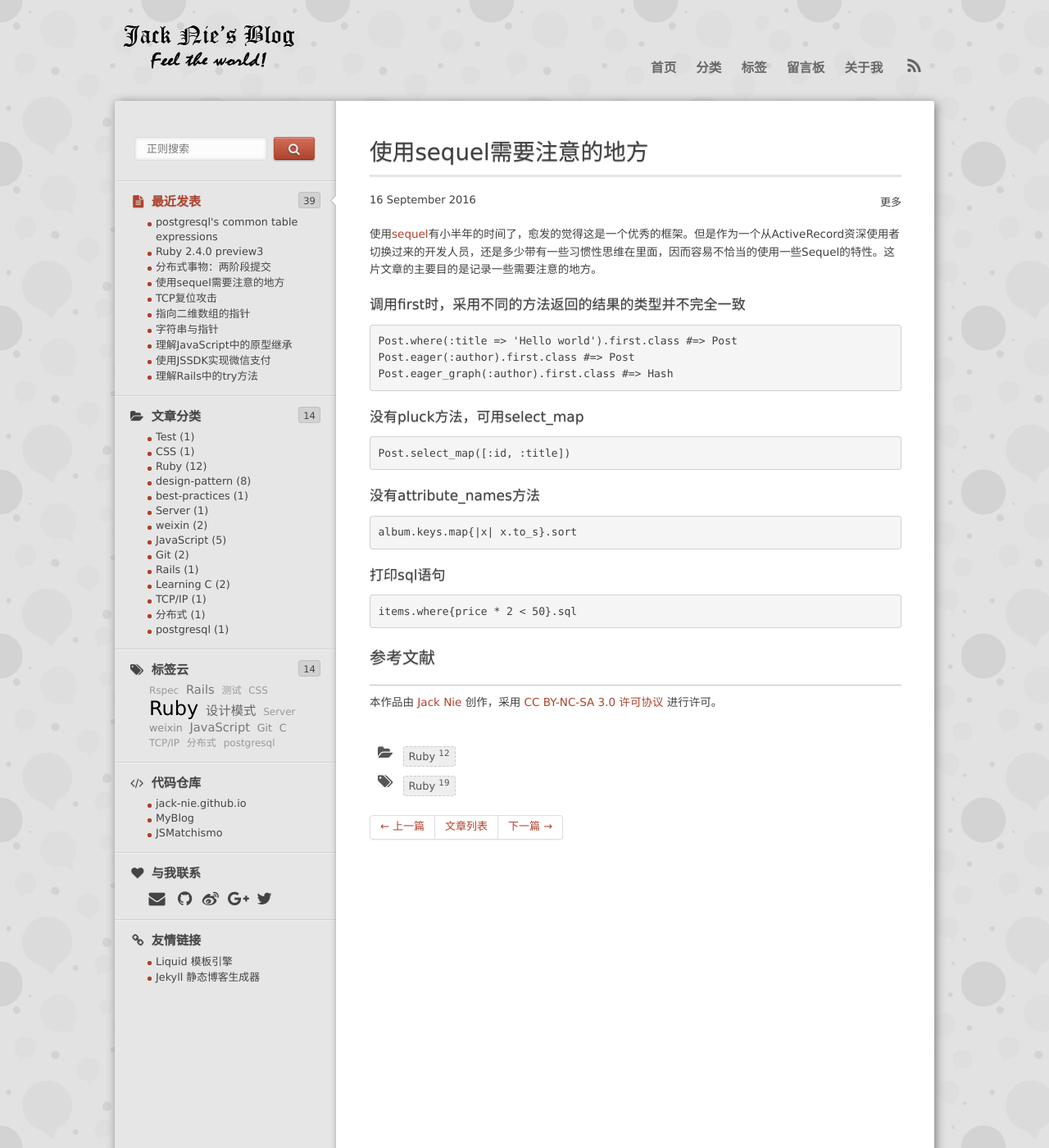
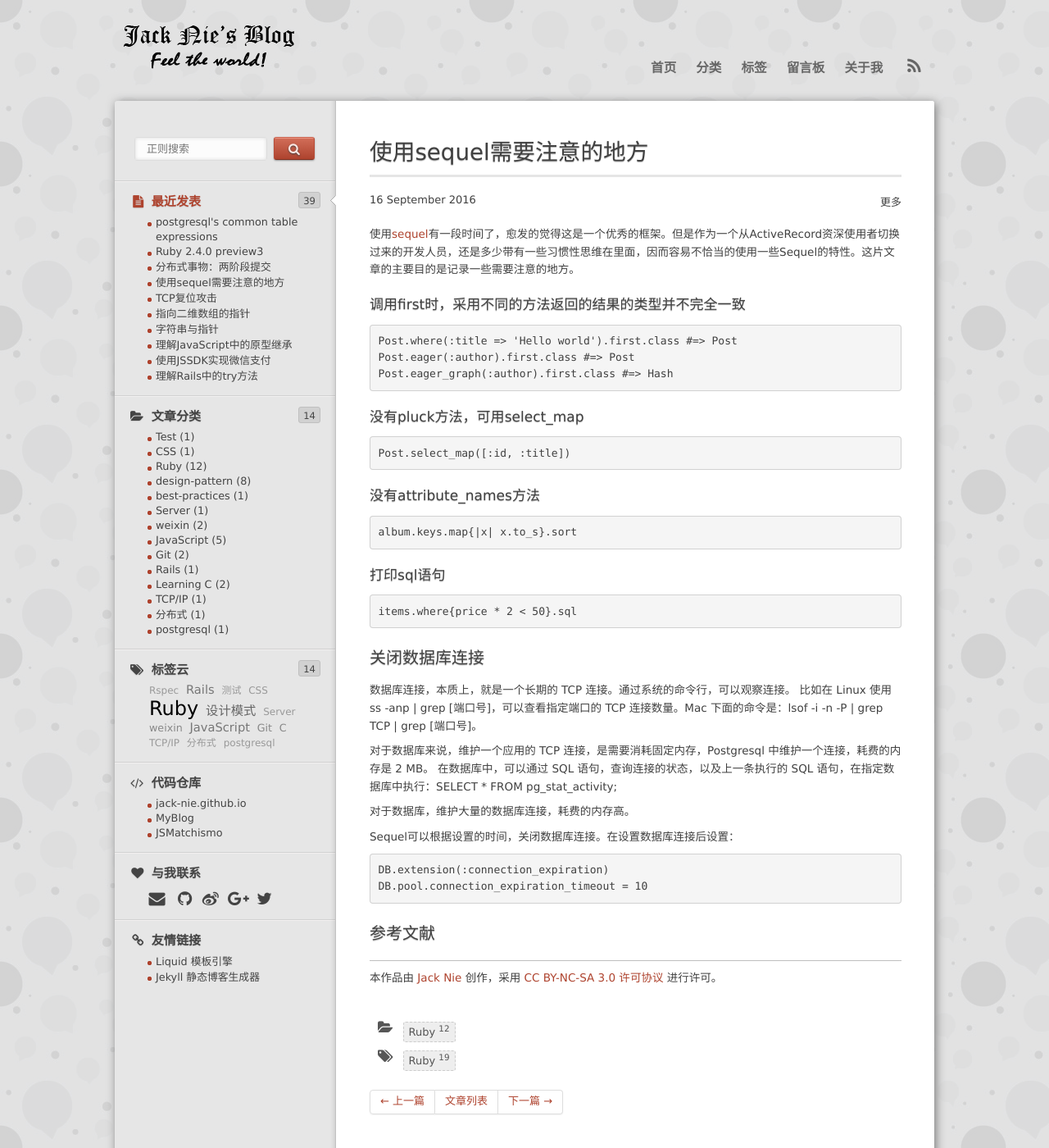
Before and after one commit to jack-nie/jack-nie.github.io, a Jekyll site: the page built from _posts/2016-09-16-be-careful-with-sequel-when-transfer-from-activerecord.markdown, in a window 1280 px wide and 1400 px high. Shown: the whole window at 82% size. Built offline with Jekyll 4.4.1, drawn with Linux system fonts in a browser that asks for light colours; nearby versions of some CDN libraries; library files that are not in the unit come from our copies; comment, search, counter and statistics services are not loaded.

Commit message:
add more item

````diff
--- a/_posts/2016-09-16-be-careful-with-sequel-when-transfer-from-activerecord.markdown
+++ b/_posts/2016-09-16-be-careful-with-sequel-when-transfer-from-activerecord.markdown
@@ -9,7 +9,7 @@ tags: ["Ruby"]
 ---
 {% include JB/setup %}
 
-使用[sequel](https://github.com/jeremyevans/sequel)有小半年的时间了，愈发的觉得这是一个优秀的框架。但是作为一个从ActiveRecord资深使用者切换过来的开发人员，还是多少带有一些习惯性思维在里面，因而容易不恰当的使用一些Sequel的特性。这片文章的主要目的是记录一些需要注意的地方。
+使用[sequel](https://github.com/jeremyevans/sequel)有一段时间了，愈发的觉得这是一个优秀的框架。但是作为一个从ActiveRecord资深使用者切换过来的开发人员，还是多少带有一些习惯性思维在里面，因而容易不恰当的使用一些Sequel的特性。这片文章的主要目的是记录一些需要注意的地方。
 
 #### 调用first时，采用不同的方法返回的结果的类型并不完全一致
 
@@ -37,4 +37,21 @@ album.keys.map{|x| x.to_s}.sort
 items.where{price * 2 < 50}.sql
 ```
 
+### 关闭数据库连接
+
+数据库连接，本质上，就是一个长期的 TCP 连接。通过系统的命令行，可以观察连接。
+比如在 Linux 使用 ss -anp | grep [端口号]，可以查看指定端口的 TCP 连接数量。Mac 下面的命令是：lsof -i -n -P | grep TCP | grep [端口号]。
+
+对于数据库来说，维护一个应用的 TCP 连接，是需要消耗固定内存，Postgresql 中维护一个连接，耗费的内存是 2 MB。
+在数据库中，可以通过 SQL 语句，查询连接的状态，以及上一条执行的 SQL 语句，在指定数据库中执行：SELECT * FROM pg_stat_activity;
+
+对于数据库，维护大量的数据库连接，耗费的内存高。
+
+Sequel可以根据设置的时间，关闭数据库连接。在设置数据库连接后设置：
+
+```
+DB.extension(:connection_expiration)
+DB.pool.connection_expiration_timeout = 10
+```
+
 ###  参考文献
````
